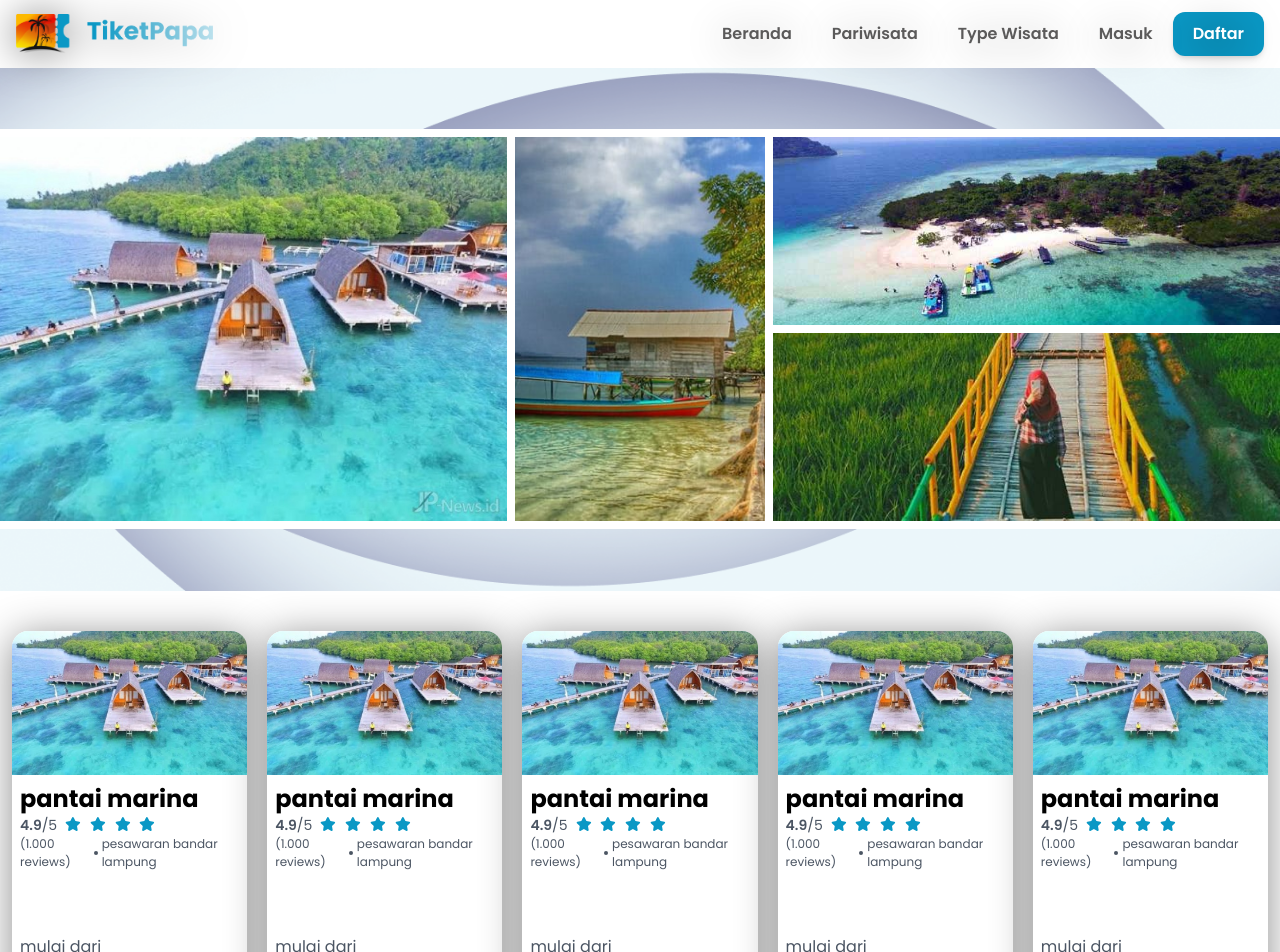
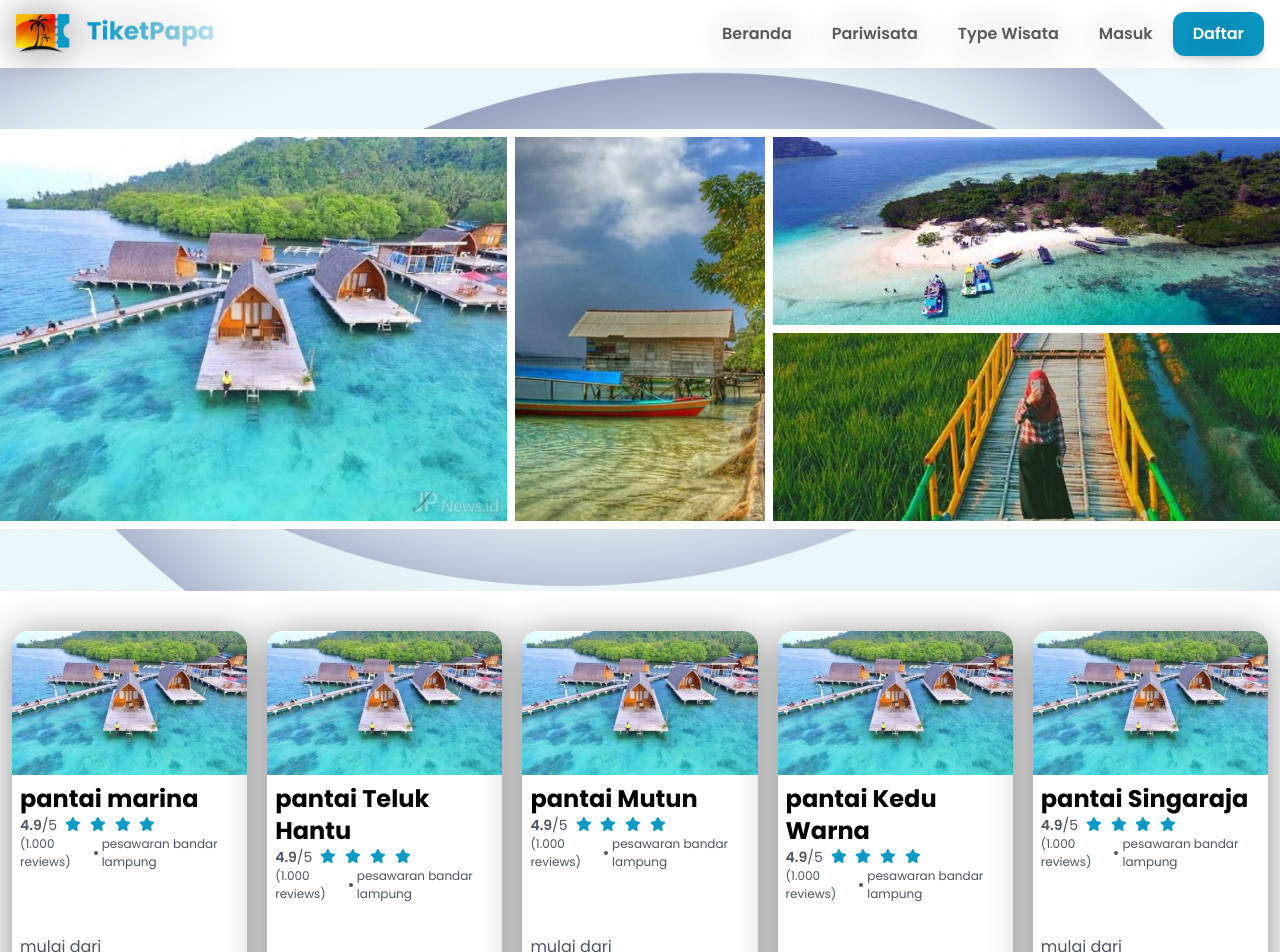
Before and after one commit to tiket-papa/fornt-end, a Next.js app: page /wisata in a window 1280 px wide. Shown: the top 952 px of the page. Built offline with nearby package versions, Linux system fonts and the light colour scheme.

Commit message:
page detail wisata component utama

```diff
--- a/src/app/wisata/[id]/detail/page.tsx
+++ b/src/app/wisata/[id]/detail/page.tsx
@@ -28,7 +28,6 @@ export default function DetailWisata ({ params }: { params: { id: string } }) {
       <Client>
           <DetailLanding images ={contentImage}/>
           <main className="container mx-auto mt-7">
-              <h1>ini  detail {dataById?.name}</h1>
               <DetailNav/>
               <MainComponent data={dataById} />
           </main>
--- a/src/app/wisata/page.tsx
+++ b/src/app/wisata/page.tsx
@@ -15,7 +15,7 @@ export const dataWisata = [
   },
   {
     id: 2,
-    name: 'pantai marina',
+    name: 'pantai Teluk Hantu',
     image: '/storage/images/image1.jpg',
     rating: 4.9,
     location: 'pesawaran bandar lampung',
@@ -24,7 +24,7 @@ export const dataWisata = [
   },
   {
     id: 3,
-    name: 'pantai marina',
+    name: 'pantai Mutun',
     image: '/storage/images/image1.jpg',
     rating: 4.9,
     location: 'pesawaran bandar lampung',
@@ -33,7 +33,7 @@ export const dataWisata = [
   },
   {
     id: 4,
-    name: 'pantai marina',
+    name: 'pantai Kedu Warna',
     image: '/storage/images/image1.jpg',
     rating: 4.9,
     location: 'pesawaran bandar lampung',
@@ -42,7 +42,7 @@ export const dataWisata = [
   },
   {
     id: 5,
-    name: 'pantai marina',
+    name: 'pantai Singaraja',
     image: '/storage/images/image1.jpg',
     rating: 4.9,
     location: 'pesawaran bandar lampung',
```
